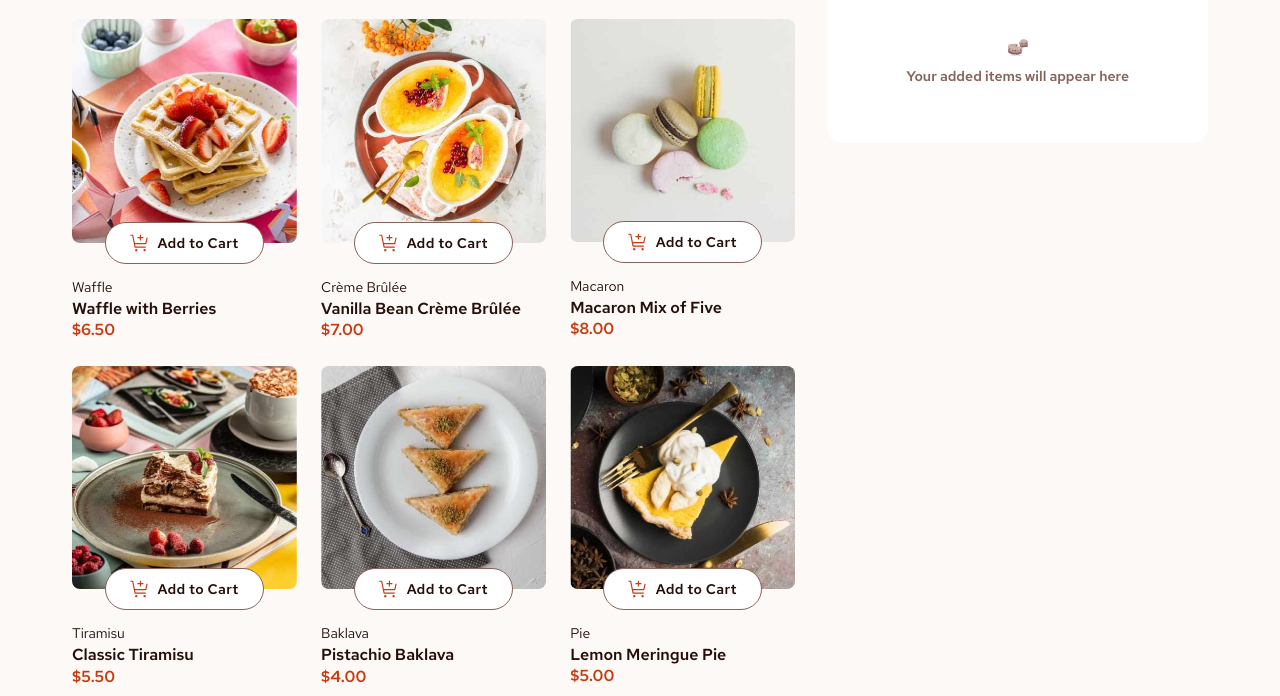
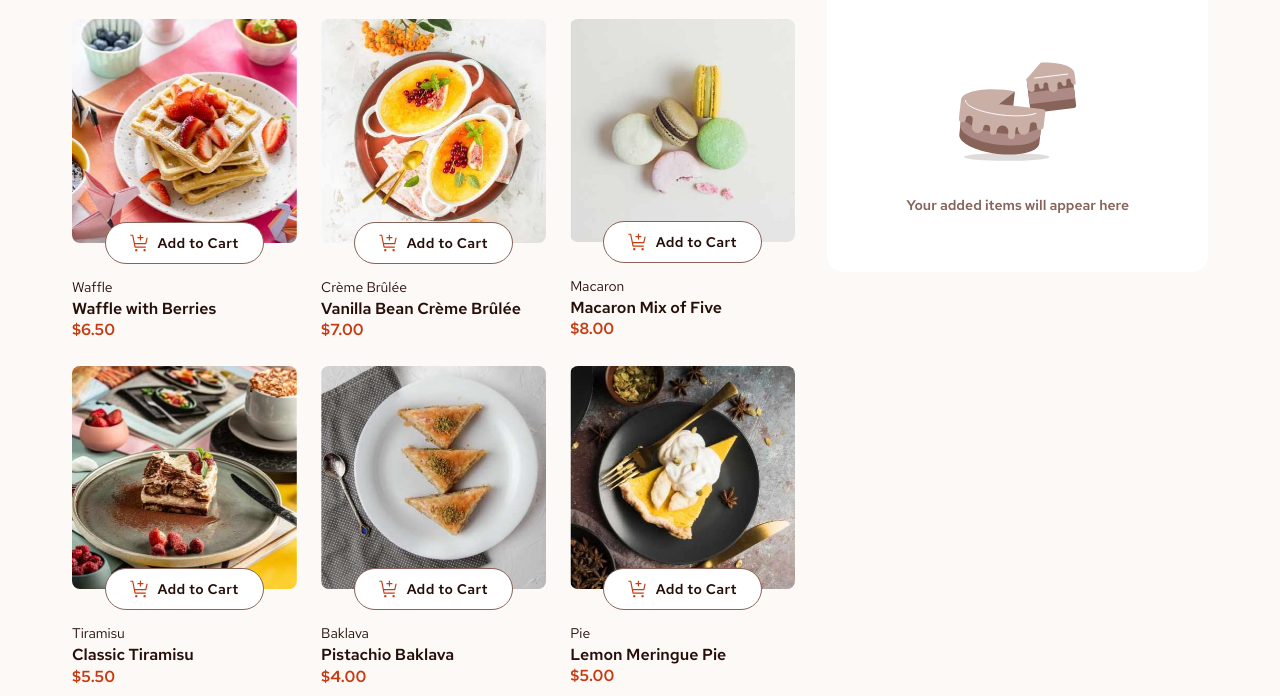
Before and after one commit to AGutierrezR/product-list-with-cart, a website with bundled scripts: page index.html in a window 1280 px wide. Shown: the part 104-800 px from the top of the page. Built offline with nearby package versions, Linux system fonts and the light colour scheme.

Commit message:
Fix empty cart icon

```diff
--- a/assets/css/styles.css
+++ b/assets/css/styles.css
@@ -254,6 +254,11 @@ dialog::backdrop {
 .icon--quantity-control {
   --icon-height: 0.625rem;
   --icon-width: 0.625rem;
+}
+
+.icon--empty-cart {
+  --icon-height: auto;
+  --icon-width: 7.75rem;
 }
 
 .icon--order-confirmed {
--- a/index.html
+++ b/index.html
@@ -43,7 +43,7 @@
             </h2>
 
             <div class="cart-empty flow" data-selector="cart-empty">
-              <svg>
+              <svg class="icon icon--empty-cart">
                 <use href="#:empty-cart" />
               </svg>
               <p>Your added items will appear here</p>
```
